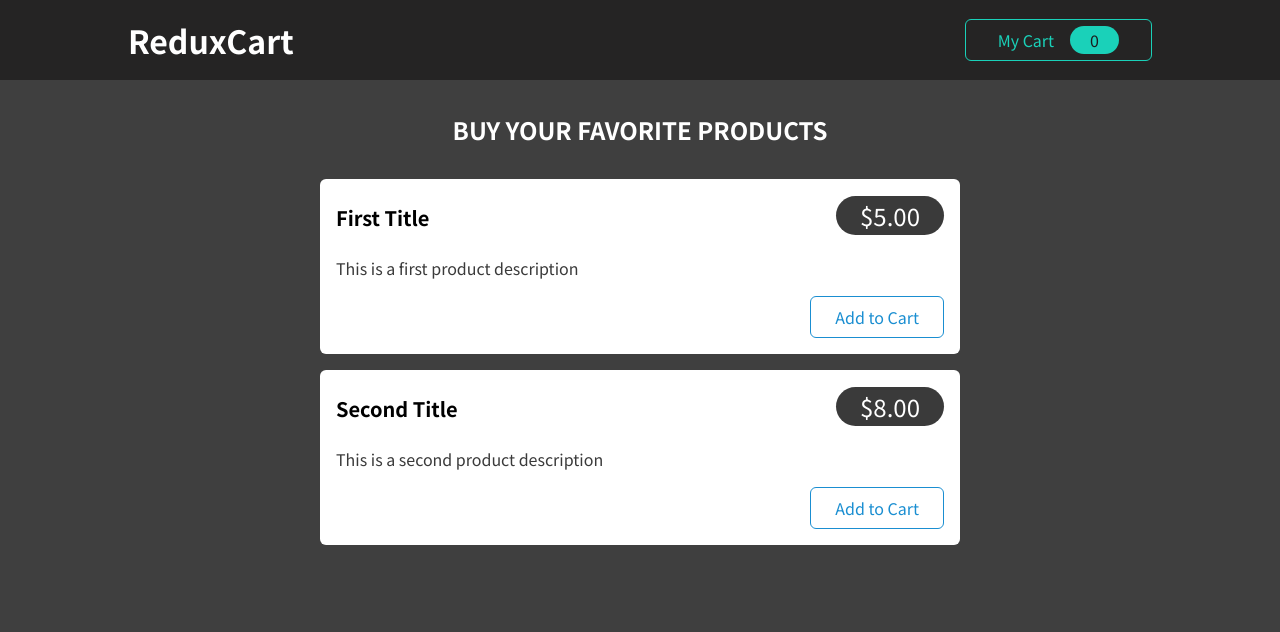
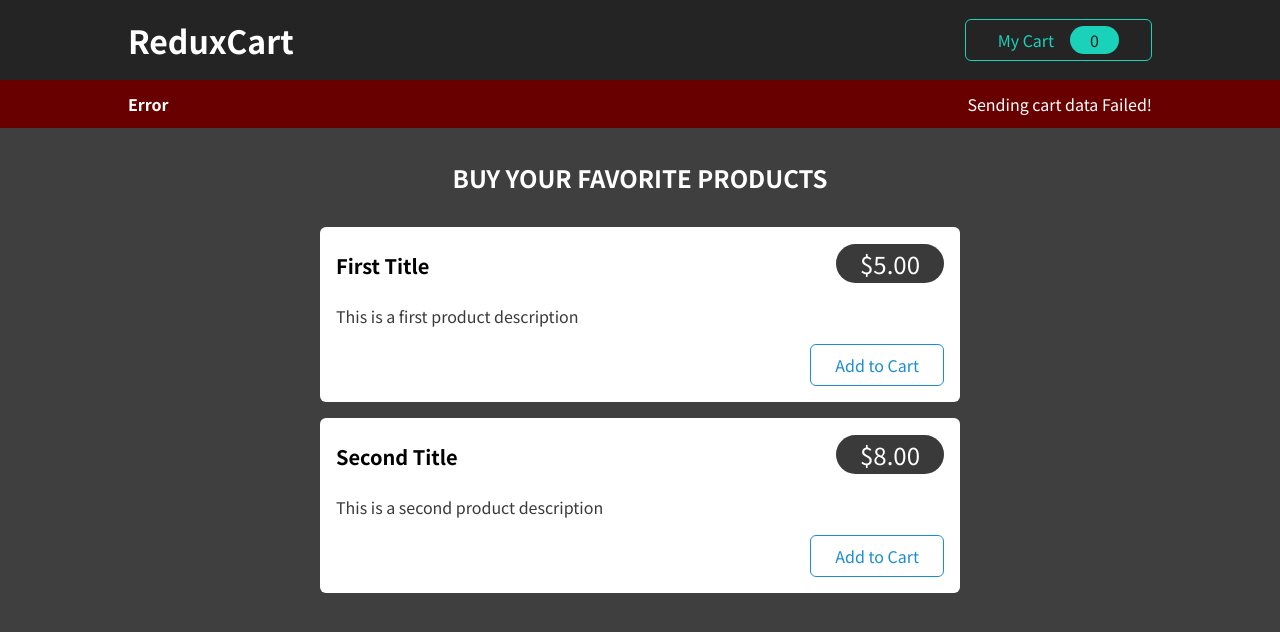
Before and after one commit to lucho20pt/react-udemy-21-redux-cart, a React (Create React App) app: page / in a window 1280 px wide. Shown: the top 632 px of the page. Built offline with nearby package versions, Linux system fonts and the light colour scheme; no server answers.

Commit message:
add: app - render Notification & pass props

```diff
--- a/src/App.js
+++ b/src/App.js
@@ -4,6 +4,7 @@ import { useSelector, useDispatch } from "react-redux";
 import Cart from "./components/Cart/Cart";
 import Layout from "./components/Layout/Layout";
 import Products from "./components/Shop/Products";
+import Notification from "components/UI/Notification";
 import { uiActions } from "store/ui-slice";
 
 function App() {
@@ -14,6 +15,7 @@ function App() {
   const dispatch = useDispatch();
   const cartIsVisible = useSelector((state) => state.ui.cartIsVisible);
   const cart = useSelector((state) => state.cart);
+  const notification = useSelector((state) => state.ui.notification);
 
   // useEffect()
   useEffect(() => {
@@ -63,6 +65,13 @@ function App() {
 
   return (
     <Layout>
+      {notification && (
+        <Notification
+          status={notification.status}
+          title={notification.title}
+          message={notification.message}
+        />
+      )}
       {cartIsVisible && <Cart />}
       <Products />
     </Layout>
```
